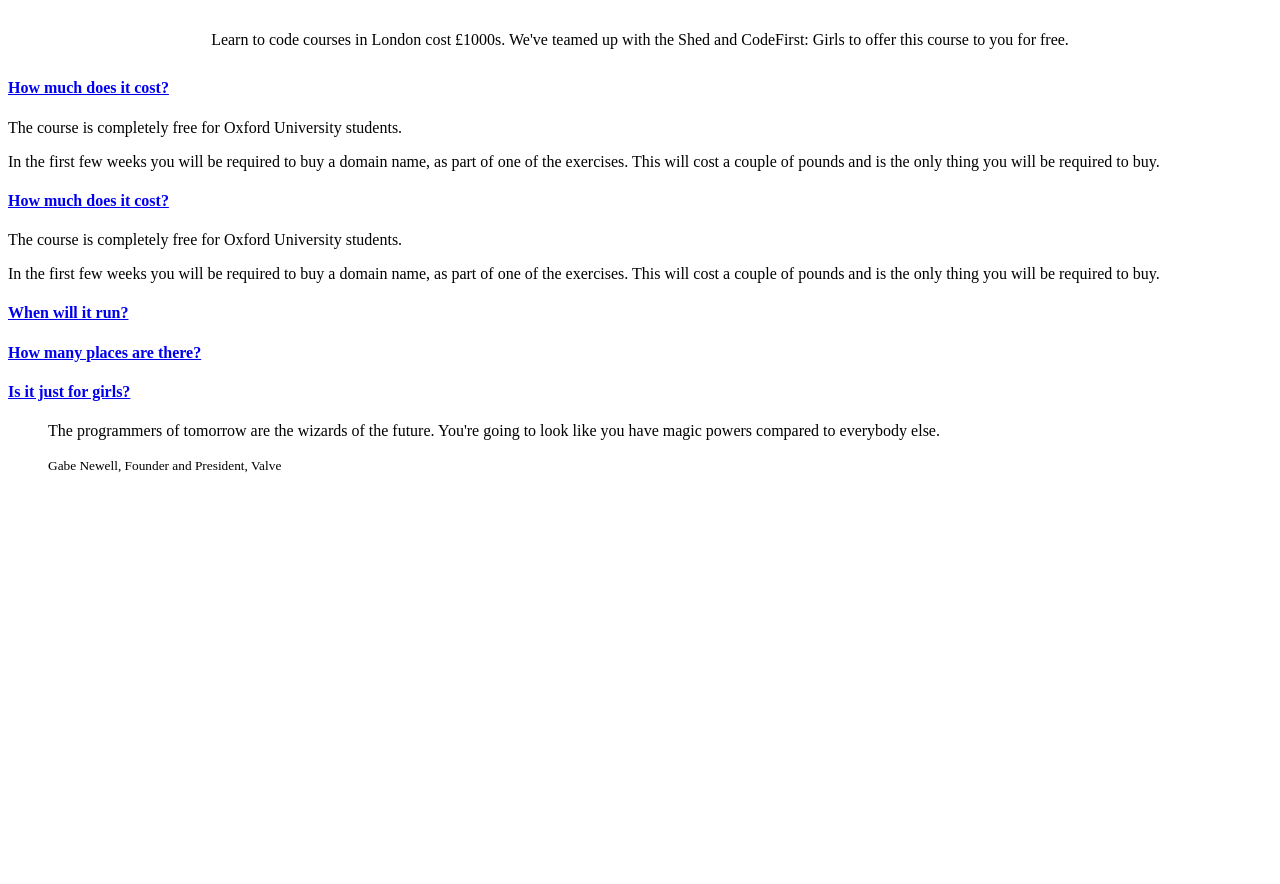
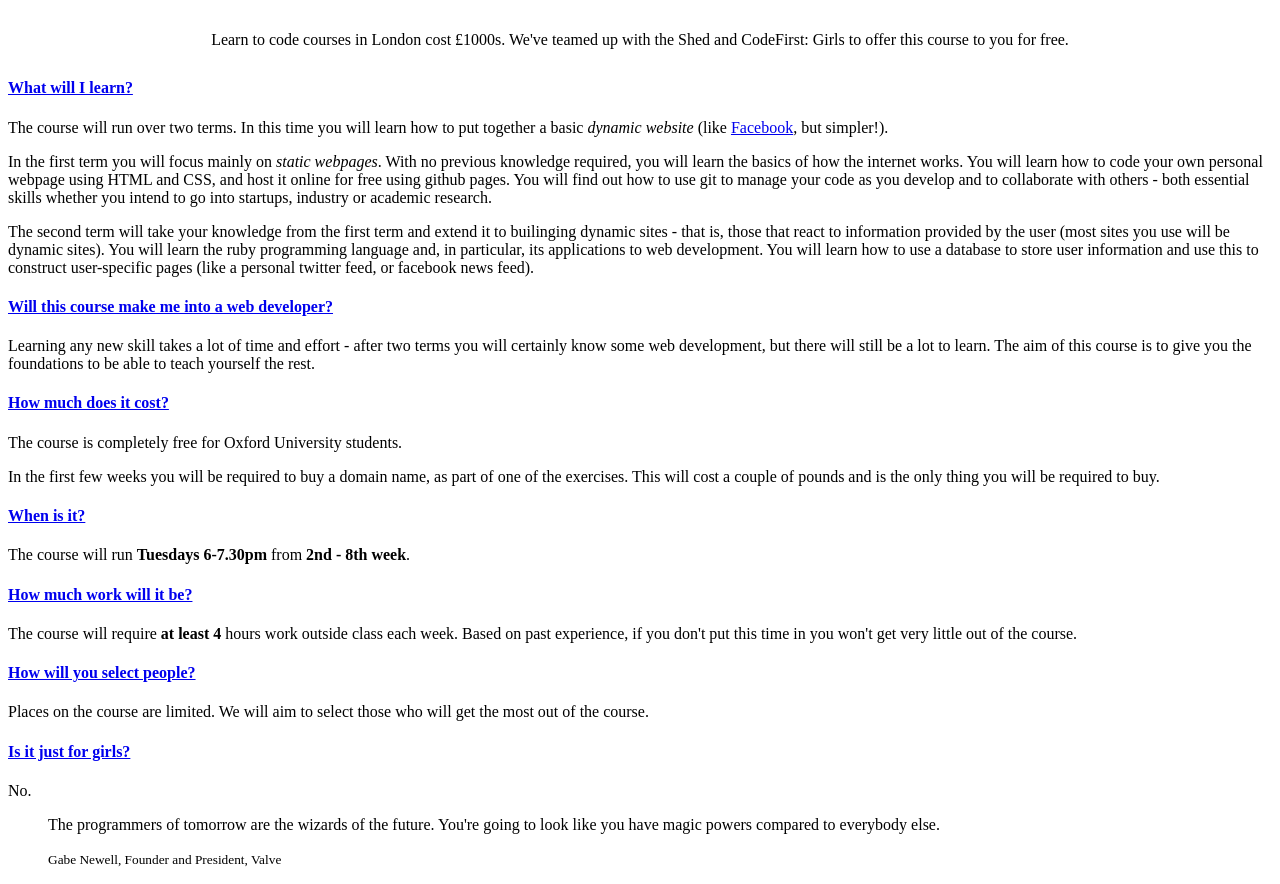
Before and after one commit to tomclose/oxfordcodelab.com, a website: page app/index.html in a window 1280 px wide. Shown: the part 1002-1886 px from the top of the page. Before the commit the page ends 1492 px from the top, so only its background shows below. Drawn offline with nearby package versions, Linux system fonts and the light colour scheme; files that its build step writes are made by us from their sources.

Commit message:
Updated FAQs

```diff
--- a/app/index.html
+++ b/app/index.html
@@ -82,11 +82,47 @@
             <div class="panel-heading">
               <h4 class="panel-title">
                 <a class="accordion-toggle" data-toggle="collapse" data-parent="#accordion" href="#collapseOne">
+                  What will I learn?
+                </a>
+              </h4>
+            </div>
+            <div id="collapseOne" class="panel-collapse collapse">
+              <div class="panel-body">
+                <p>The course will run over two terms. In this time you will learn how to put together a basic <em>dynamic website</em> (like <a href='http://www.facebook.com'>Facebook</a>, but simpler!). </p>
+
+                <p>In the first term you will focus mainly on <em>static webpages</em>. With no previous knowledge required, you will learn the basics of how the internet works. You will learn how to code your own personal webpage using HTML and CSS, and host it online for free using github pages. You will find out how to use git to manage your code as you develop and to collaborate with others - both essential skills whether you intend to go into startups, industry or academic research.</p>
+
+                <p>The second term will take your knowledge from the first term and extend it to builinging dynamic sites - that is, those that react to information provided by the user (most sites you use will be dynamic sites). You will learn the ruby programming language and, in particular, its applications to web development. You will learn how to use a database to store user information and use this to construct user-specific pages (like a personal twitter feed, or facebook news feed).</p>
+
+              </div>
+            </div>
+          </div>
+
+           <div class="panel panel-default">
+            <div class="panel-heading">
+              <h4 class="panel-title">
+                <a class="accordion-toggle" data-toggle="collapse" data-parent="#accordion" href="#collapseTwo">
+                  Will this course make me into a web developer?
+                </a>
+              </h4>
+            </div>
+            <div id="collapseTwo" class="panel-collapse collapse">
+              <div class="panel-body">
+                <p>Learning any new skill takes a lot of time and effort - after two terms you will certainly know some web development, but there will still be a lot to learn. The aim of this course is to give you the foundations to be able to teach yourself the rest.</p>
+
+              </div>
+            </div>
+          </div>
+
+          <div class="panel panel-default">
+            <div class="panel-heading">
+              <h4 class="panel-title">
+                <a class="accordion-toggle" data-toggle="collapse" data-parent="#accordion" href="#collapseThree">
                   How much does it cost?
                 </a>
               </h4>
             </div>
-            <div id="collapseOne" class="panel-collapse collapse">
+            <div id="collapseThree" class="panel-collapse collapse">
               <div class="panel-body">
                 <p>The course is completely free for Oxford University students.</p>
 
@@ -97,44 +133,42 @@
           <div class="panel panel-default">
             <div class="panel-heading">
               <h4 class="panel-title">
-                <a class="accordion-toggle" data-toggle="collapse" data-parent="#accordion" href="#collapseOne">
-                  How much does it cost?
+                <a class="accordion-toggle" data-toggle="collapse" data-parent="#accordion" href="#collapseFour">
+                  When is it?
                 </a>
               </h4>
             </div>
-            <div id="collapseOne" class="panel-collapse collapse">
+            <div id="collapseFour" class="panel-collapse collapse">
               <div class="panel-body">
-                <p>The course is completely free for Oxford University students.</p>
-
-                <p>In the first few weeks you will be required to buy a domain name, as part of one of the exercises. This will cost a couple of pounds and is the only thing you will be required to buy.</p>
+                <p>The course will run <strong>Tuesdays 6-7.30pm</strong> from <strong>2nd - 8th week</strong>.</p>
               </div>
             </div>
           </div>
           <div class="panel panel-default">
             <div class="panel-heading">
               <h4 class="panel-title">
-                <a class="accordion-toggle" data-toggle="collapse" data-parent="#accordion" href="#collapseTwo">
-                  When will it run?
+                <a class="accordion-toggle" data-toggle="collapse" data-parent="#accordion" href="#collapseFive">
+                  How much work will it be?
                 </a>
               </h4>
             </div>
-            <div id="collapseTwo" class="panel-collapse collapse">
+            <div id="collapseFive" class="panel-collapse collapse">
               <div class="panel-body">
-
+                <p>The course will require <strong>at least 4</strong> hours work outside class each week. Based on past experience, if you don't put this time in you won't get very little out of the course.</p>
               </div>
             </div>
           </div>
           <div class="panel panel-default">
             <div class="panel-heading">
               <h4 class="panel-title">
-                <a class="accordion-toggle" data-toggle="collapse" data-parent="#accordion" href="#collapseThree">
-                  How many places are there?
+                <a class="accordion-toggle" data-toggle="collapse" data-parent="#accordion" href="#collapseSix">
+                  How will you select people?
                 </a>
               </h4>
             </div>
-            <div id="collapseThree" class="panel-collapse collapse">
+            <div id="collapseSix" class="panel-collapse collapse">
               <div class="panel-body">
-
+                Places on the course are limited. We will aim to select those who will get the most out of the course.
               </div>
             </div>
           </div>
@@ -142,14 +176,14 @@
         <div class="panel panel-default">
           <div class="panel-heading">
             <h4 class="panel-title">
-              <a class="accordion-toggle" data-toggle="collapse" data-parent="#accordion" href="#collapseFour">
+              <a class="accordion-toggle" data-toggle="collapse" data-parent="#accordion" href="#collapseSeven">
                 Is it just for girls?
               </a>
             </h4>
           </div>
-          <div id="collapseFour" class="panel-collapse collapse">
+          <div id="collapseSeven" class="panel-collapse collapse">
             <div class="panel-body">
-
+              No.
             </div>
           </div>
         </div>
```
